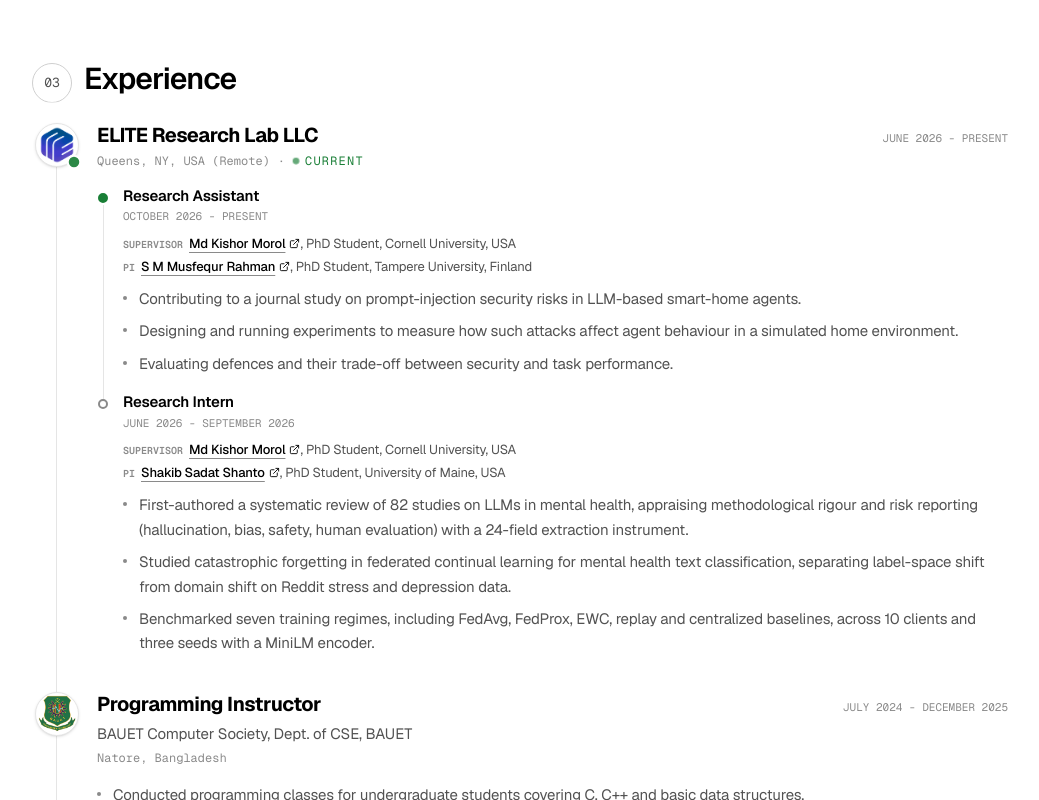
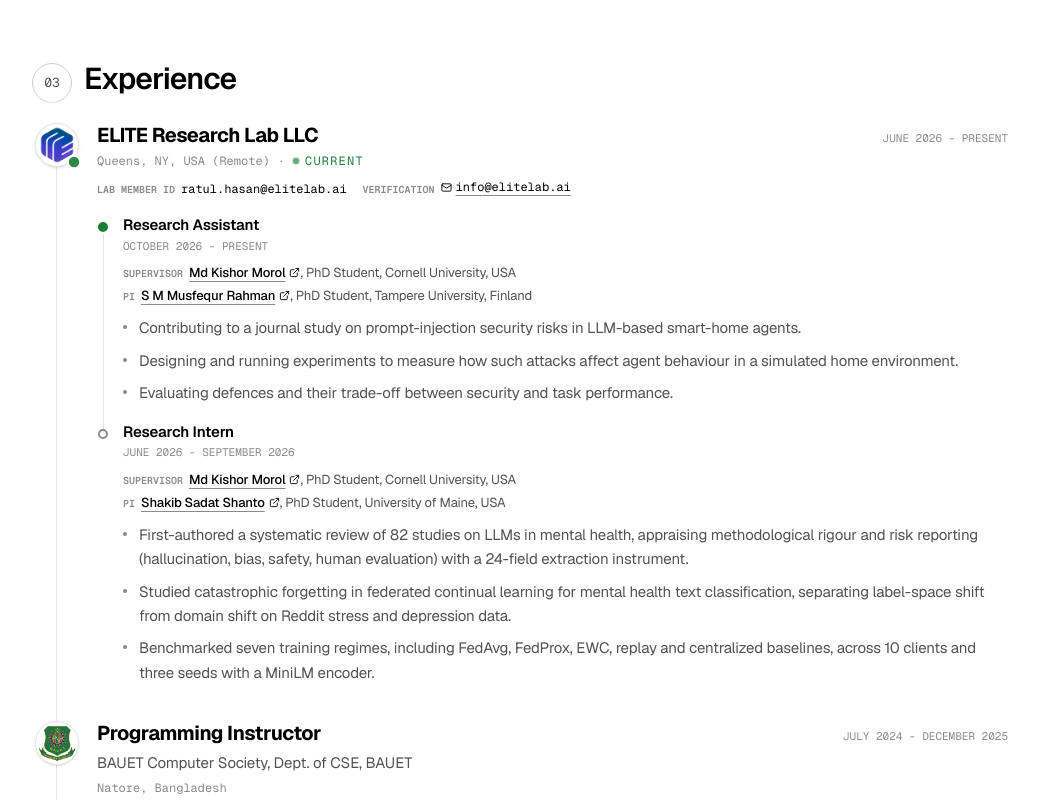
Before and after one commit to ratulhasan001/portfolio, a Next.js app: page / in a window 1280 px wide. Shown: the part 2820-3620 px from the top of the page, without its empty margins (120-1159 px from the left). Built offline with nearby package versions, Linux system fonts and the light colour scheme.

Commit message:
Show lab member ID and lab contact under the ELITE lab role

```diff
--- a/src/components/experience-section.tsx
+++ b/src/components/experience-section.tsx
@@ -1,7 +1,7 @@
 "use client";
 
 import { motion } from "framer-motion";
-import { Award, ExternalLink, GitCommitHorizontal } from "lucide-react";
+import { Award, ExternalLink, GitCommitHorizontal, Mail } from "lucide-react";
 import { experience, type Position } from "@/lib/data";
 import { SectionTitle } from "./ui";
 import { WipeWords } from "./wipe-in";
@@ -71,6 +71,30 @@ export function ExperienceSection() {
                   </>
                 )}
               </div>
+
+              {/* Contact points a reviewer can use to confirm the role. */}
+              {exp.contacts && exp.contacts.length > 0 && (
+                <div className="mt-2 flex flex-wrap items-center gap-x-4 gap-y-1">
+                  {exp.contacts.map((c) => (
+                    <p key={c.label} className="text-[13px] leading-relaxed text-fg-muted">
+                      <span className="mono mr-1.5 text-[10px] font-semibold uppercase tracking-[0.14em] text-fg-subtle">
+                        {c.label}
+                      </span>
+                      {c.email ? (
+                        <a
+                          href={`mailto:${c.value}`}
+                          className="mono inline-flex items-center gap-1 text-[12px] text-fg-default underline decoration-fg-subtle underline-offset-4 transition-colors hover:decoration-fg-default"
+                        >
+                          <Mail size={11} />
+                          {c.value}
+                        </a>
+                      ) : (
+                        <span className="mono text-[12px] text-fg-default">{c.value}</span>
+                      )}
+                    </p>
+                  ))}
+                </div>
+              )}
 
               {stacked && <PositionFlow positions={exp.positions!} delay={i * 0.1} />}
 
--- a/src/lib/data.ts
+++ b/src/lib/data.ts
@@ -45,6 +45,11 @@ export type Experience = {
   /** Path under `public/` to an experience letter or certificate for the role. */
   certificate?: string;
   certificateLabel?: string;
+  /**
+   * Verification details shown under the org. `email` renders as a mailto
+   * link; leave it out for identifiers that only look like an address.
+   */
+  contacts?: { label: string; value: string; email?: boolean }[];
 };
 
 export const experience: Experience[] = [
@@ -106,6 +111,11 @@ export const experience: Experience[] = [
     bullets: [],
     tags: ["LLM", "NLP", "LLM Security", "Federated Learning", "Research"],
     logo: "/logo/elitelab.png",
+    contacts: [
+      // Lab account ID (also the portal login), not a mailbox, so it is shown as plain text.
+      { label: "Lab Member ID", value: "ratul.hasan@elitelab.ai" },
+      { label: "Verification", value: "info@elitelab.ai", email: true },
+    ],
   },
   {
     org: "BAUET Computer Society, Dept. of CSE, BAUET",
```
